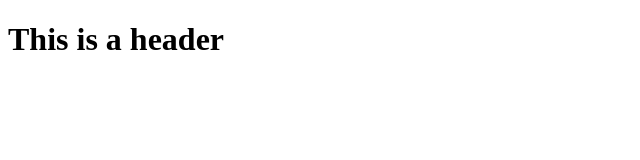
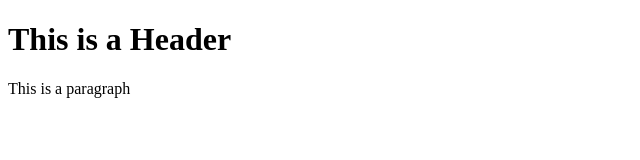
Before and after one commit to Anteaus06/git-test, a plain HTML site: page index.html in a window 1280 px wide. Shown: the whole page, without its empty margins (0-640 px from the left). Drawn offline with Linux system fonts and the light colour scheme.

Commit message:
Second commit

```diff
--- a/index.html
+++ b/index.html
@@ -2,6 +2,9 @@
 
 <html>
     <body>
-        <h1>This is a header</h1>
+        <h1>This is a Header</h1>
+        <p>
+            This is a paragraph
+        </p>
     </body>
 </html>
```
